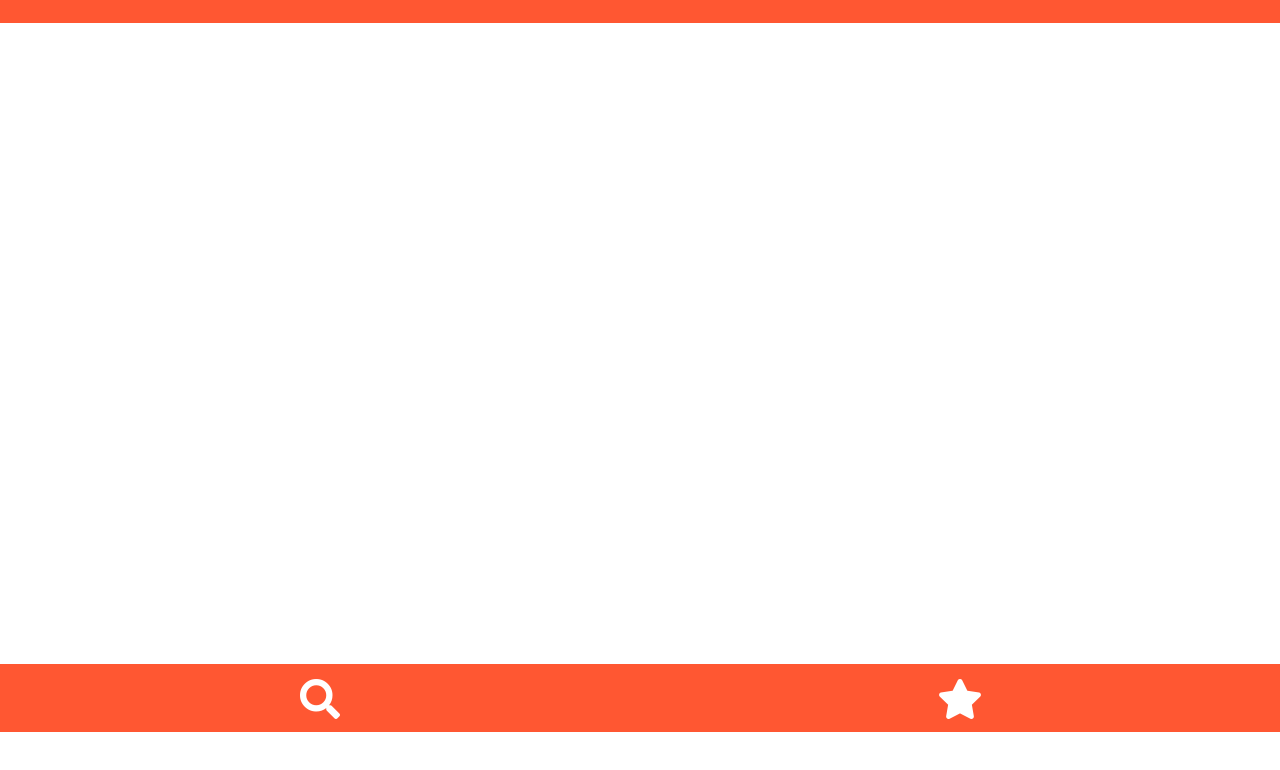
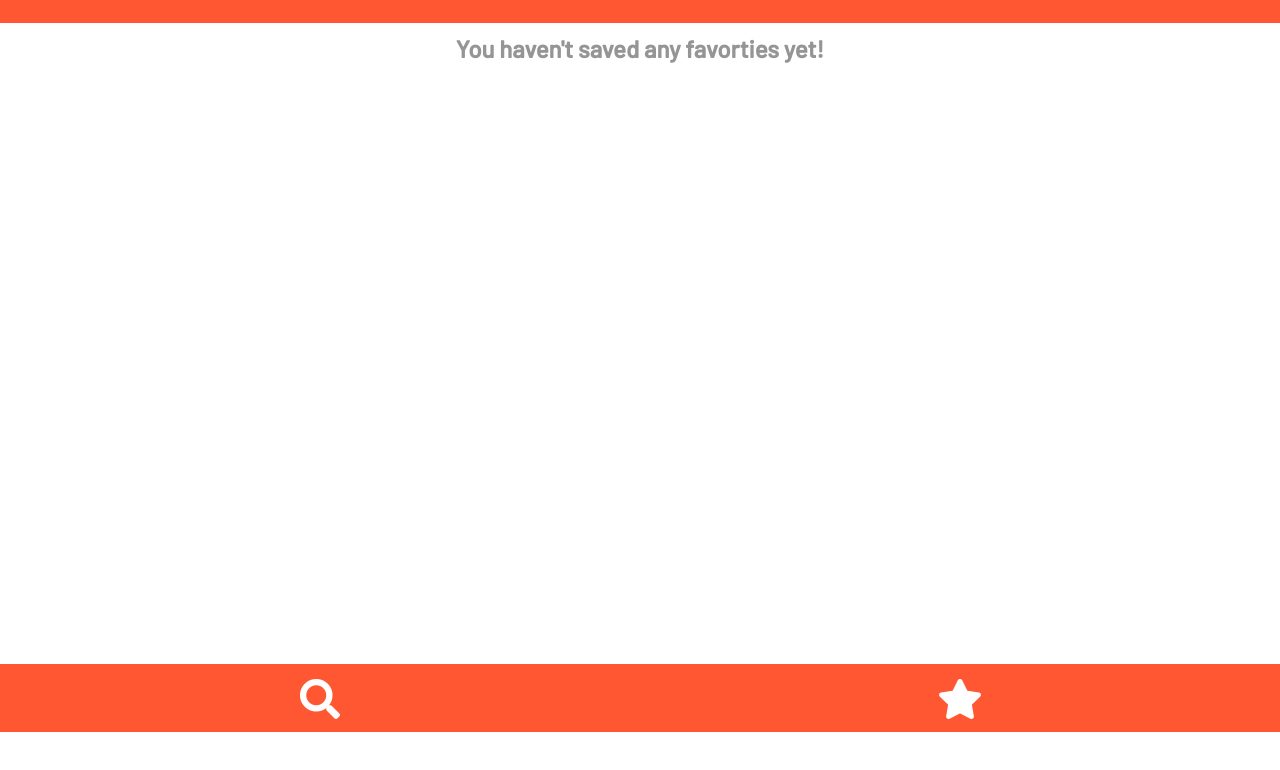
Before and after one commit to rachelbeacham/brew-find, a website: page index.html in a window 1280 px wide. Both pictures are taken after a click on the element 960 px from the left and 766 px from the top of the page. Shown: the part 68-838 px from the top of the page. Drawn offline with Linux system fonts and the light colour scheme.

Commit message:
Updated favorites page to include message when list is empty

```diff
--- a/index.html
+++ b/index.html
@@ -70,8 +70,10 @@
     </div>
 
     <div class="data-view hidden" data-view="favorites">
-
-      <div class="row favorites-list">
+      <div class="row text-center">
+        <h2 class="gray-text empty-favorites-message">You haven't saved any favorties yet!</h2>
+      </div>
+      <div class="row text-center favorites-list">
 
       </div>
     </div>
--- a/js/main.js
+++ b/js/main.js
@@ -22,6 +22,7 @@ var $ratingStars = document.querySelectorAll('.rating-star');
 var $rateExperience = document.querySelector('.rate-experience');
 var $welcomeGreeting = document.querySelector('.welcome-greeting');
 var $welcomeMessage = document.querySelector('.welcome-message');
+var $emptyFavoritesMessage = document.querySelector('.empty-favorites-message')
 
 $inputForm.addEventListener('submit', formSubmitted);
 
@@ -259,15 +260,19 @@ function viewSwapping(data) {
       $dataViews[i].className = 'data-view';
       if ($dataViews[i].getAttribute('data-view') === 'favorites') {
       $headerName.textContent = 'Favorites';
-      $favoritesList.innerHTML = '';
       if (data.favorites.length !== 0) {
-      for (var f = 0; f < data.favorites.length; f++) {
-        $favoritesList.appendChild(renderFavorites(data.favorites[f]))
+        $favoritesList.innerHTML = '';
+        for (var f = 0; f < data.favorites.length; f++) {
+          $emptyFavoritesMessage.className = 'gray-text empty-favorites-message hidden'
+          $favoritesList.appendChild(renderFavorites(data.favorites[f]))
+        }
       }
-      } else {
-        $favoritesList.innerHTML = '';
+       else {
+        $emptyFavoritesMessage.className = 'gray-text empty-favorites-message';
+        $favoritesList.innerHTML = ''
+      }
     }
-      } else if ($dataViews[i].getAttribute('data-view') === 'brewery-options') {
+       else if ($dataViews[i].getAttribute('data-view') === 'brewery-options') {
         $headerName.textContent = 'Breweries in ' + capitalizeWords(data.location);
       } else if ($dataViews[i].getAttribute('data-view') === 'welcome') {
         $welcomeGreeting.textContent = "Let's Grab a drink!";
```
